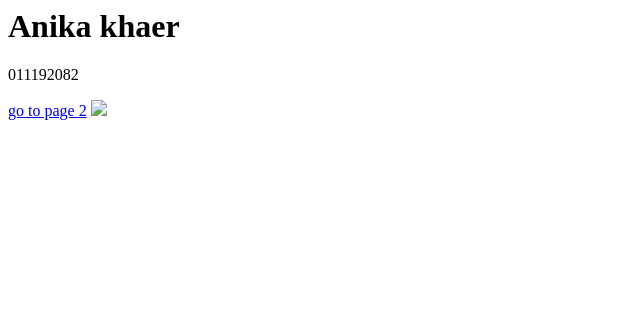
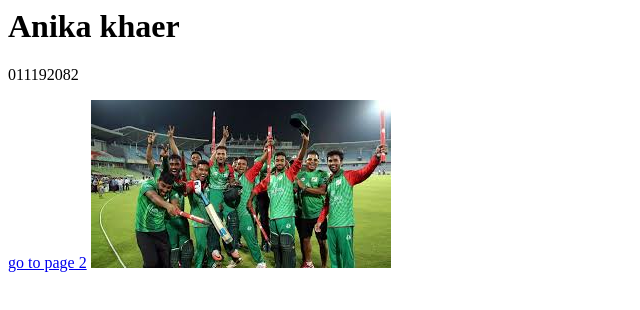
Before and after one commit to anikakhaer9999/anikakhaer9999.github.io, a plain HTML site: page index.html in a window 1280 px wide. Shown: the whole page, without its empty margins (0-640 px from the left). Drawn offline with Linux system fonts and the light colour scheme.

Commit message:
Update index.html

```diff
--- a/index.html
+++ b/index.html
@@ -5,6 +5,6 @@
 <h1>Anika khaer</h1>
 <p>011192082</p>
   <a href="page2.html">go to page 2</a>
-<img src="dwonload.jpg">
+<img src="download.jpg">
 </body>
 </html>
```
